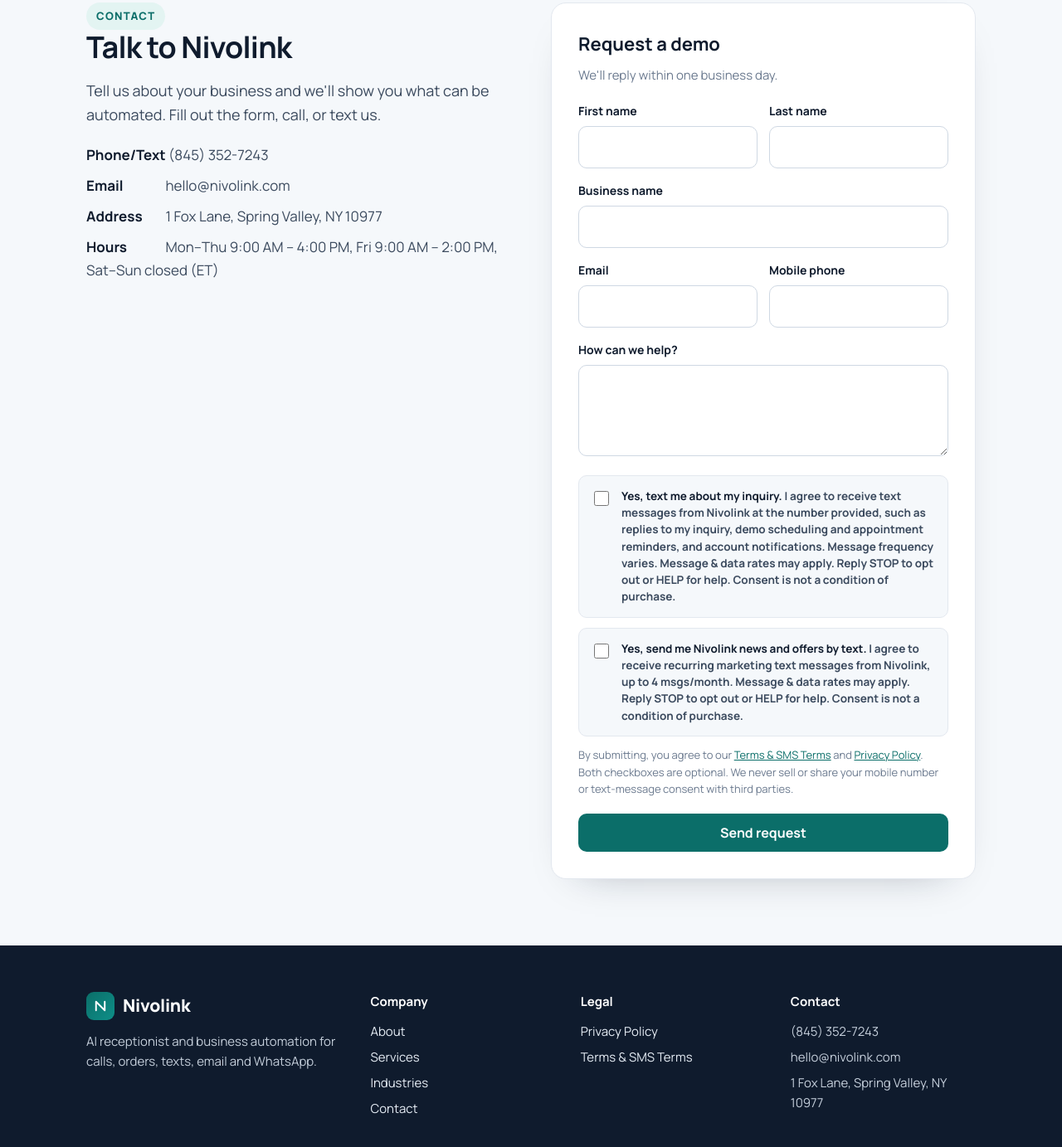
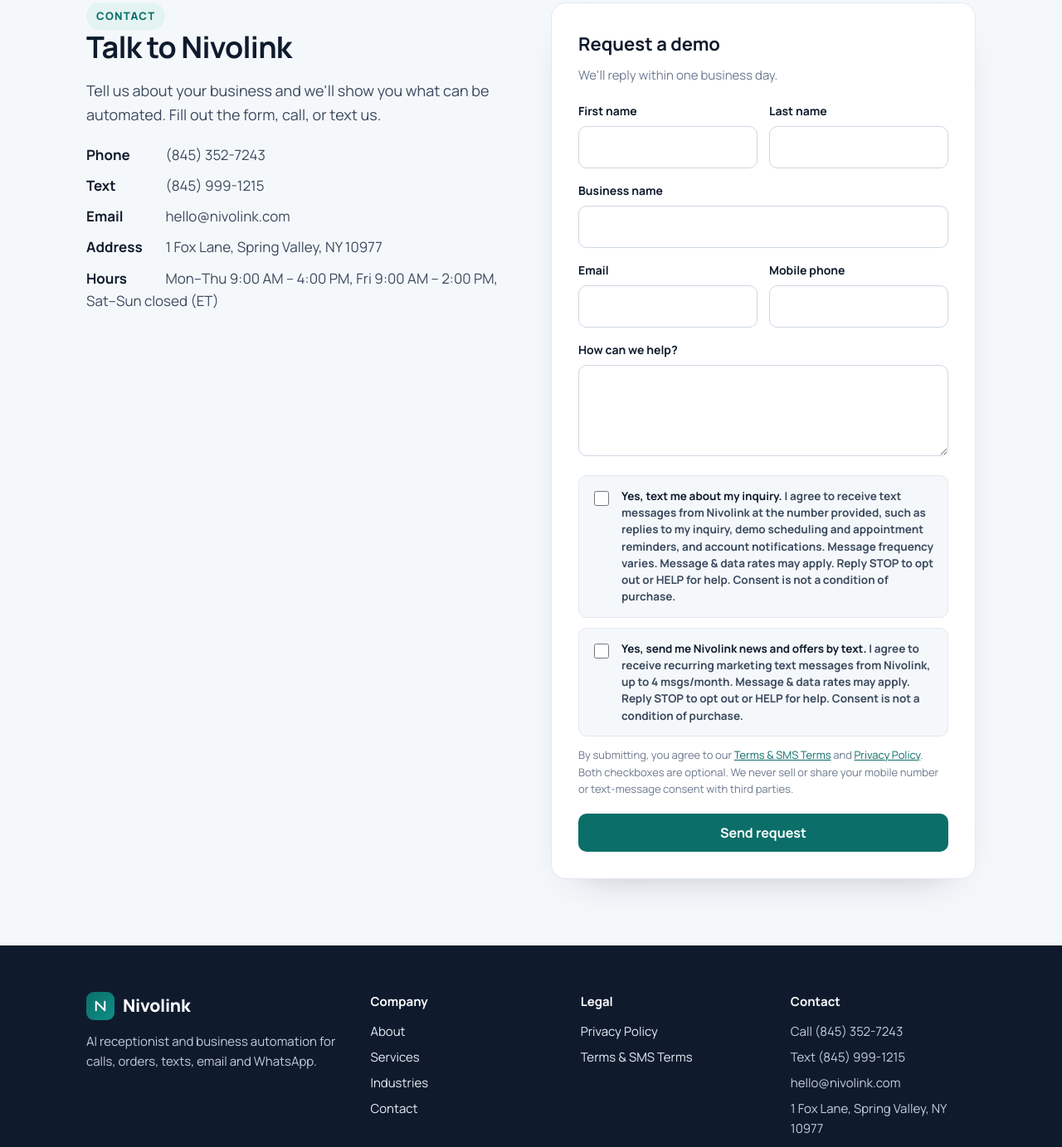
Before and after one commit to silberc1-wq/nivolink-website, a plain HTML site: page index.html in a window 1280 px wide. Shown: the part 3321-4704 px from the top of the page at 83% size. Drawn offline with Linux system fonts and the light colour scheme.

Commit message:
Add Nivolink texting number (845) 999-1215 to site and SMS terms
Co-Authored-By: Claude Opus 5.5 <noreply@anthropic.com>
Claude-Session: https://claude.ai/code/session_01VB3yupxrrvTwbnwDsrLevW

```diff
--- a/index.html
+++ b/index.html
@@ -161,7 +161,8 @@
       <h2>Talk to Nivolink</h2>
       <p style="color:var(--ink-2);font-size:18px">Tell us about your business and we'll show you what can be automated. Fill out the form, call, or text us.</p>
       <ul class="contact-list">
-        <li><b>Phone/Text</b> (845) 352-7243</li>
+        <li><b>Phone</b> (845) 352-7243</li>
+        <li><b>Text</b> (845) 999-1215</li>
         <li><b>Email</b> hello@nivolink.com</li>
         <li><b>Address</b> 1 Fox Lane, Spring Valley, NY 10977</li>
         <li><b>Hours</b> Mon–Thu 9:00 AM – 4:00 PM, Fri 9:00 AM – 2:00 PM, Sat–Sun closed (ET)</li>
@@ -213,7 +214,7 @@
       </div>
       <div><h4>Company</h4><ul><li><a href="#about">About</a></li><li><a href="#services">Services</a></li><li><a href="#industries">Industries</a></li><li><a href="#contact">Contact</a></li></ul></div>
       <div><h4>Legal</h4><ul><li><a href="privacy.html">Privacy Policy</a></li><li><a href="terms.html">Terms &amp; SMS Terms</a></li></ul></div>
-      <div><h4>Contact</h4><ul><li>(845) 352-7243</li><li>hello@nivolink.com</li><li>1 Fox Lane, Spring Valley, NY 10977</li></ul></div>
+      <div><h4>Contact</h4><ul><li>Call (845) 352-7243</li><li>Text (845) 999-1215</li><li>hello@nivolink.com</li><li>1 Fox Lane, Spring Valley, NY 10977</li></ul></div>
     </div>
     <div class="foot-bottom">
       <span>© 2026 FC PRO LLC. Nivolink is a trade name (DBA) of FC PRO LLC. All rights reserved.</span>
```
Also changed, not shown: terms.html (+2 -2 lines).
